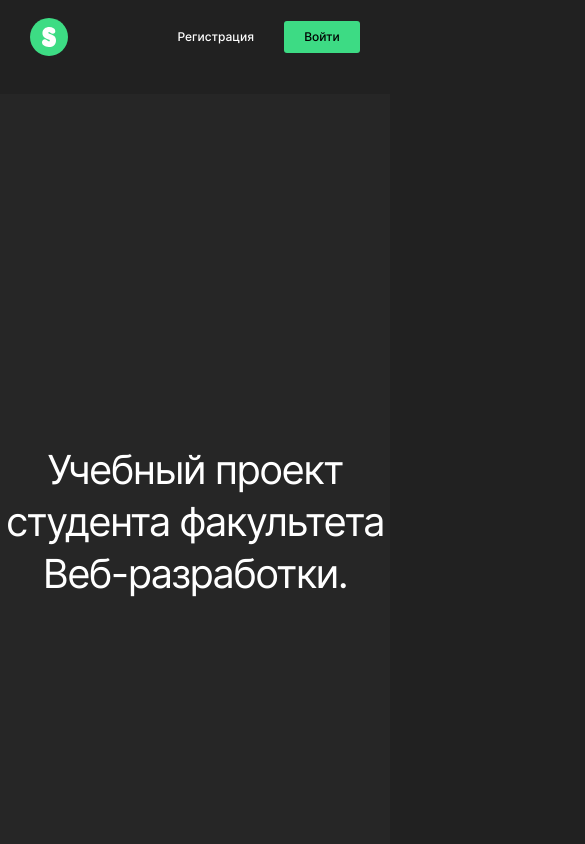
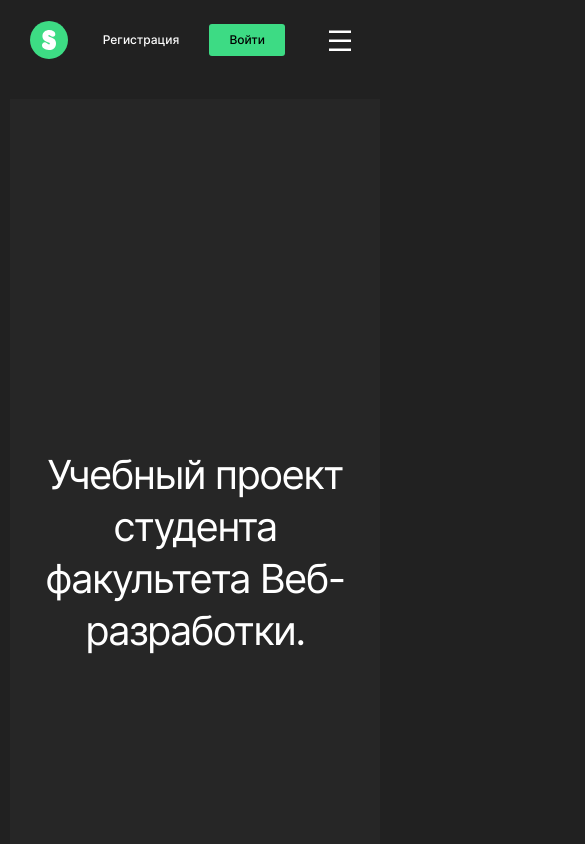
Before and after one commit to Vovkasquid/movies-explorer-frontend, a React (Create React App) app: page / in a window 390 px wide. Shown: the top 844 px of the page, 585 px wide, since content can reach past the window. Built offline with nearby package versions, Linux system fonts and the light colour scheme.

Commit message:
feat: стилизовать header под 320px. Добавить кнопку бургерного меню

```diff
--- a/src/components/AboutProject/AboutProject.css
+++ b/src/components/AboutProject/AboutProject.css
@@ -95,9 +95,9 @@
     margin: 70px 0 93px 0;
   }
   .about-project__timeline-time_type_backend {
-    width: 140px;
+    width: 18.23vw;
   }
   .about-project__timeline-time_type_frontend {
-    width: 528px;
+    width: 68.75vw;
   }
 }
--- a/src/components/Header/Header.css
+++ b/src/components/Header/Header.css
@@ -81,8 +81,17 @@
   text-align: center;
 }
 
-@media (max-width:800px) {
+@media (max-width: 800px) {
   .header {
     padding: 18px 30px 38px 30px;
   }
 }
+
+@media (max-width: 320px) {
+  .header {
+    padding: 18px 14px;
+  }
+  .header__link-container {
+    display: none;
+  }
+}
--- a/src/components/Header/Header.jsx
+++ b/src/components/Header/Header.jsx
@@ -3,6 +3,7 @@ import { NavLink, Link } from 'react-router-dom'
 import './Header.css'
 import headerLogo from '../../images/logo.svg'
 import profileIcon from '../../images/profile_icon.svg'
+import menuButton from '../../images/burger-button.svg'
 
 export default function Header({ isLogin }) {
   return (
@@ -33,6 +34,7 @@ export default function Header({ isLogin }) {
           </Link>
         </div>
       )}
+      <img className="header__menu-button" src={menuButton} alt="кнопка меню-бургера" />
     </header>
   )
 }
--- a/src/components/Promo/Promo.css
+++ b/src/components/Promo/Promo.css
@@ -18,7 +18,7 @@
 
 @media (max-width: 768px) {
   .promo {
-    max-width: 728px;
+    max-width: 94.79vw;
   }
   .promo__title {
     font-size: 40px;
```
Also changed, not shown: src/images/burger-button.svg (added).
